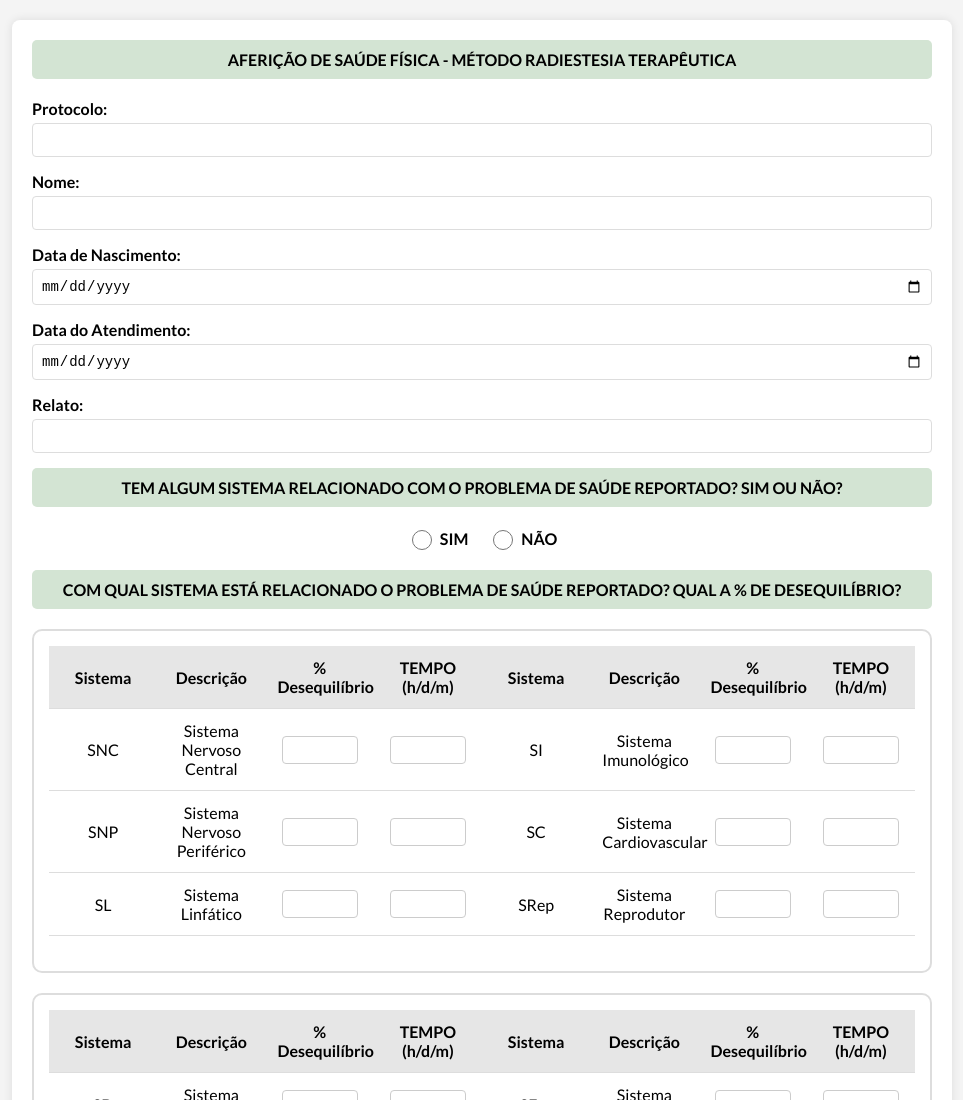
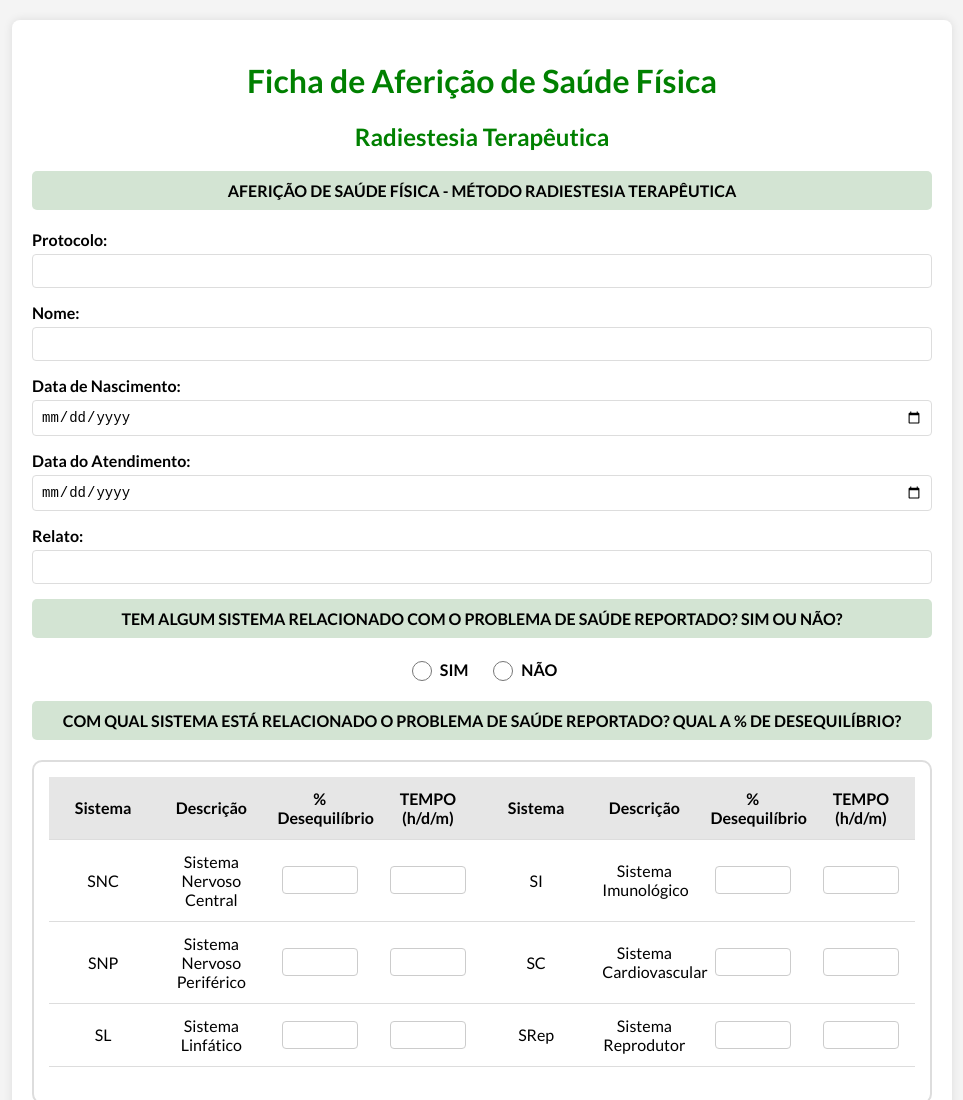
Before and after one commit to RAVELLSL/https-ravellsl.github.io-radiestesia-doc-04, a plain HTML site: page index.html in a window 1280 px wide. Shown: the top 1100 px of the page, without its empty margins (158-1121 px from the left). Drawn offline with Linux system fonts and the light colour scheme.

Commit message:
Update index.html

```diff
--- a/index.html
+++ b/index.html
@@ -13,12 +13,17 @@
 }
 
 .container {
-    max-width: 900px; /* Aumentei a largura máxima da página */
+    max-width: 900px;
     margin: 0 auto;
     background-color: #fff;
     padding: 20px;
     border-radius: 8px;
     box-shadow: 0 0 10px rgba(0, 0, 0, 0.1);
+}
+
+h1, h2 {
+    text-align: center;
+    color: green;
 }
 
 .header, .section-title {
@@ -82,7 +87,7 @@ table {
     border-collapse: collapse;
     margin-bottom: 20px;
     background-color: #fff;
-    table-layout: fixed; /* Ensures consistent table width */
+    table-layout: fixed;
 }
 
 th, td {
@@ -266,6 +271,9 @@ textarea {
 <body>
 
     <div class="container">
+        <h1>Ficha de Aferição de Saúde Física</h1>
+        <h2>Radiestesia Terapêutica</h2>
+
         <div class="header">
             AFERIÇÃO DE SAÚDE FÍSICA - MÉTODO RADIESTESIA TERAPÊUTICA
         </div>
```
